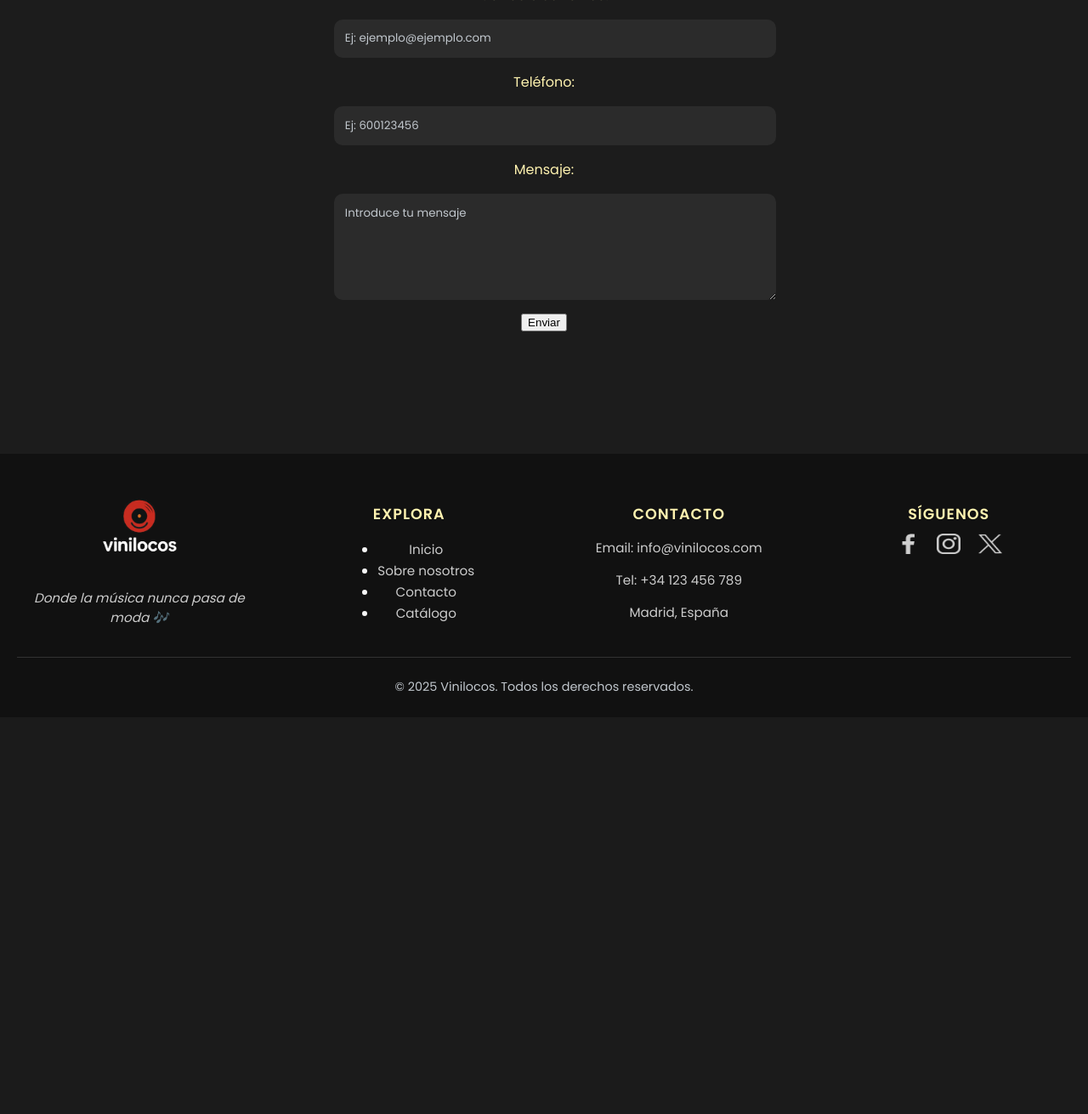
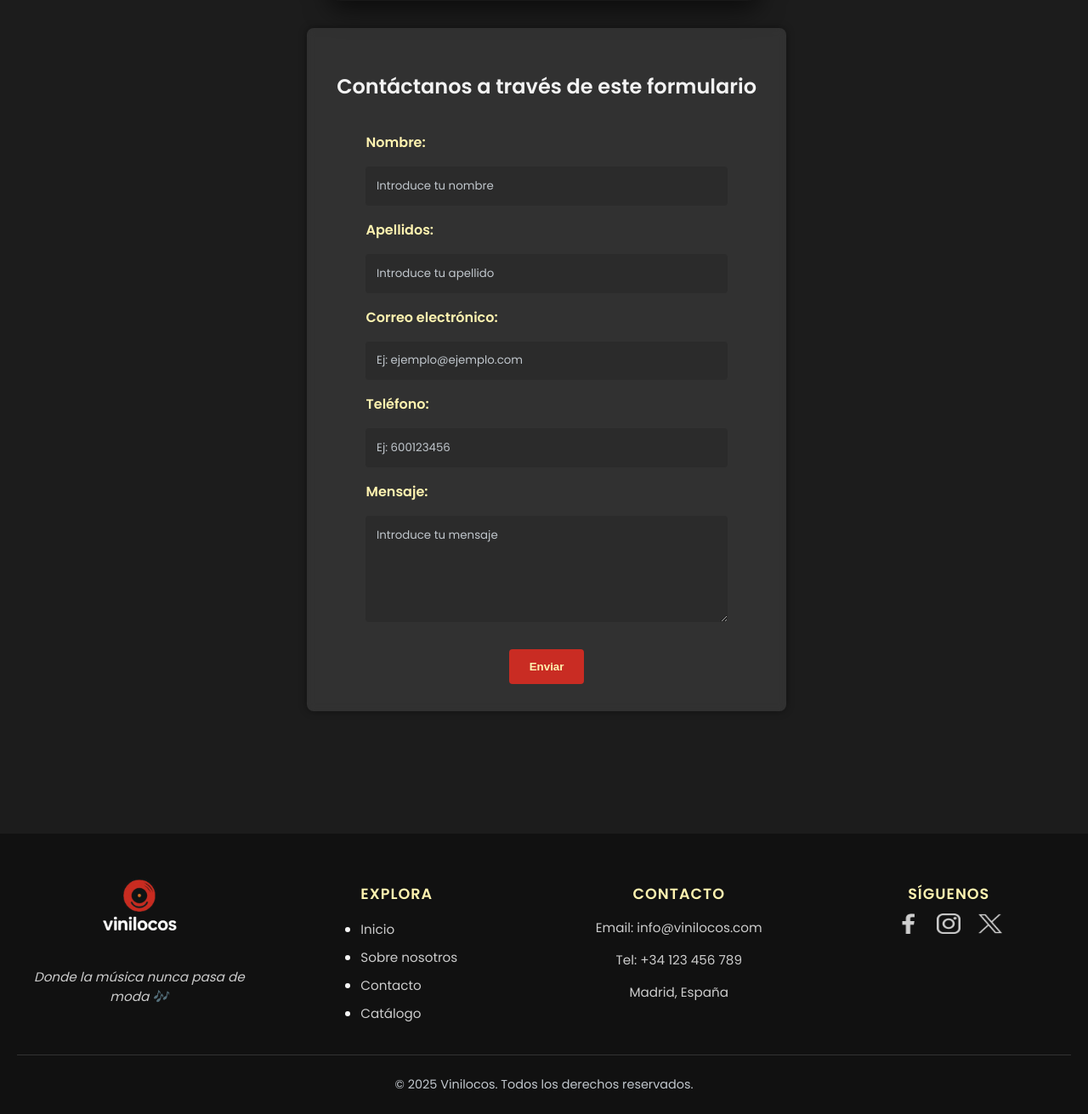
Before and after one commit to Angelsospedra/Vinilocos, a PHP site: page /contacto.html in a window 1280 px wide. Shown: the part 850-2161 px from the top of the page at 85% size. Before the commit the page ends 1663 px from the top, so only its background shows below. Run offline with PHP 8.4, Linux system fonts and the light colour scheme.

Commit message:
Finalizamos la pagina de contacto

```diff
--- a/CSS/estilos.css
+++ b/CSS/estilos.css
@@ -305,3 +305,171 @@
   color: #888;
   text-align: center;
 }
+
+.contact-form {
+  max-width: 600px;
+  margin: 2rem auto;
+  padding: 2rem;
+  background-color: rgba(100, 100, 100, 0.3);
+  backdrop-filter: blur(5px);
+  box-shadow: 0 0 10px rgba(0, 0, 0, 0.4);
+  display: flex;
+  flex-direction: column;
+  align-items: center;
+  gap: 1rem;
+  border-radius: 0;
+}
+
+.contact-form label {
+  width: 85%;               /* mismo ancho que los inputs */
+  font-weight: 600;
+  color: var(--vanilla);
+  text-align: left;          /* alineado a la izquierda */
+}
+
+.contact-form input,
+.contact-form textarea {
+  width: 80%;
+  padding: 0.8rem;
+  border: none;
+  border-radius: 4px;        /* bordes pequeños */
+  background-color: #2b2b2b;
+  color: var(--vanilla);
+  font-family: 'Poppins', sans-serif;
+}
+
+.contact-form button {
+  background-color: var(--red);
+  color: var(--vanilla);
+  padding: 0.8rem 1.5rem;
+  border: none;
+  border-radius: 4px;        /* consistente con los campos */
+  font-weight: 600;
+  cursor: pointer;
+  transition: background-color 0.3s;
+  margin-top: 1rem;
+}
+
+.contact-form button:hover {
+  background-color: var(--gray);
+  color: var(--black);
+}
+
+/* Contenedor flex para mapa y formulario lado a lado */
+.contact-container {
+  display: flex;
+  gap: 2rem;
+  width: 100%;
+  max-width: 1400px;
+  align-items: flex-start;
+  justify-content: center;
+  padding: 2rem;
+  flex-wrap: wrap;
+}
+
+.contact-section {
+  flex: 1;
+  min-width: 300px;
+  display: flex;
+  justify-content: center;
+}
+
+.contact-section.form-section {
+  order: 1;
+  justify-content: flex-end;
+}
+
+.contact-section.map-section {
+  order: 2;
+  justify-content: flex-start;
+}
+
+.mapa-contenedor {
+  width: 100%;
+  display: flex;
+  justify-content: center;
+  margin: 0;
+  padding: 0;
+}
+
+.mapa {
+  width: 100%;
+  max-width: 500px;
+  aspect-ratio: 1 / 1;
+  background: #0f0f0f;
+  border-radius: 12px;
+  overflow: hidden;
+  box-shadow: 0 10px 30px rgba(0,0,0,0.6);
+  border: 2px solid rgba(255,255,255,0.04);
+}
+
+.mapa iframe {
+  display: block;
+  width: 100%;
+  height: 100%;
+  border: 0;
+}
+
+.contact-form {
+  max-width: 500px;
+  width: 100%;
+  padding: 2rem;
+  background-color: rgba(100, 100, 100, 0.3);
+  backdrop-filter: blur(5px);
+  box-shadow: 0 0 10px rgba(0, 0, 0, 0.4);
+  display: flex;
+  flex-direction: column;
+  gap: 1rem;
+  border-radius: 8px;
+}
+
+/* Ajustes para pantallas pequeñas */
+@media (max-width: 1024px) {
+  .contact-container {
+    flex-direction: column;
+    gap: 1rem;
+  }
+
+  .contact-section {
+    min-width: 100%;
+    order: unset !important;
+  }
+
+  .mapa {
+    max-width: 100%;
+  }
+}
+
+@media (max-width: 600px) {
+  .mapa {
+    width: 96%;
+  }
+
+  .contact-form {
+    width: 96%;
+    padding: 1.5rem;
+  }
+}
+
+.footer-section:nth-child(2) {
+  text-align: left;
+}
+
+.footer-section:nth-child(2) ul {
+  padding: 0;
+  text-align: left;
+}
+
+.footer-section:nth-child(2) ul li {
+  margin: 0.5rem 0;
+}
+
+.footer-section:nth-child(2) ul li a {
+  color: #ccc;
+  text-decoration: none;
+  transition: color 0.3s;
+}
+
+.footer-section:nth-child(2) ul li a:hover {
+  color: var(--vanilla);
+}
```
